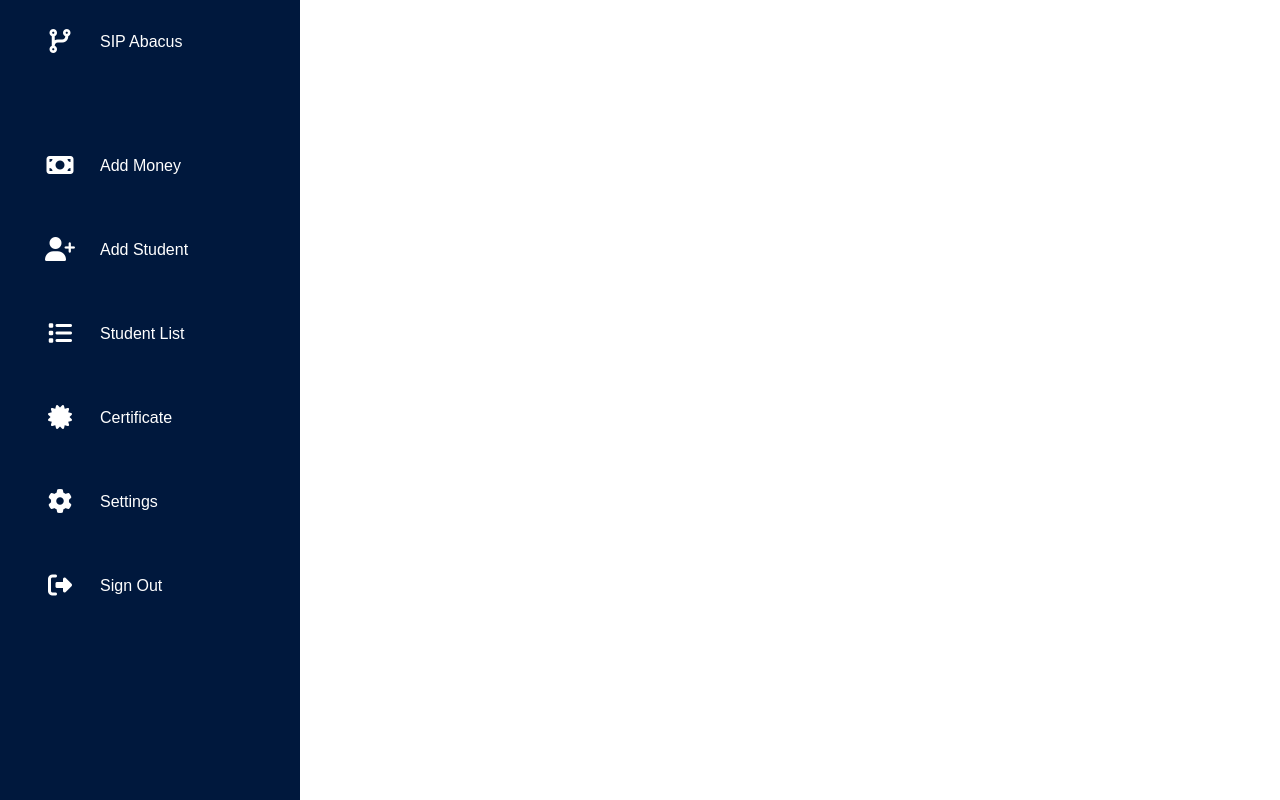
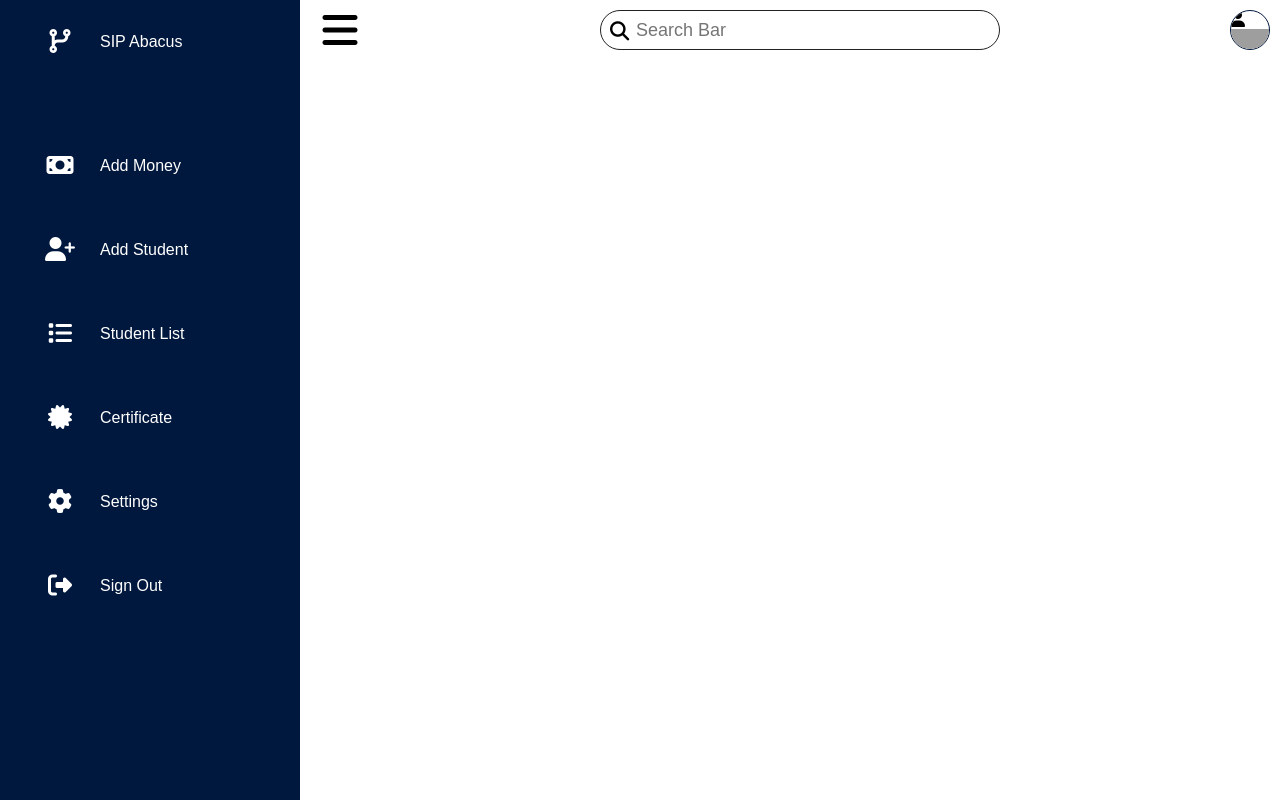
Before and after one commit to Suvam2005/SIP_ABACUS, a PHP site: page /SIP_ABACUS/admin/index.htm in a window 1280 px wide. Run offline with PHP 8.4, Linux system fonts and the light colour scheme; grey boxes are pictures that could not be loaded.

Commit message:
make function for tootle
make function for tootle

```diff
--- a/admin/assets/css/style.css
+++ b/admin/assets/css/style.css
@@ -138,3 +138,94 @@ body{
     position: none;
 
 }
+/* Main  */
+
+.main{
+    position: absolute;
+    width: calc(100% - 300px);
+    left: 300px;
+    min-height: 100vh;
+    background: var(--white);
+    /* transition: 0.5s; */
+}
+
+.main.active{
+    width: calc(100% - 80px);
+    left: 80px;
+}
+
+.topbar{
+    width: 100%;
+    height: 60px;
+    display: flex;
+    justify-content: space-between;
+    align-items: center;
+    padding: 0 10px;
+
+}
+
+.toggle{
+    position: relative;
+    width: 60px;
+    height: 60px;
+    display: flex;
+    justify-content: center;
+    align-items: center;
+    font-size: 2.5rem;
+    cursor: pointer;
+}
+
+.search{
+    position: relative;
+    width: 400px;
+    margin: 0 20px;
+}
+
+.search label{
+    position: relative;
+    width: 100%;
+
+}
+
+
+.search label input{
+    width: 100%;
+    height: 40px;
+    border-radius: 40px;
+    padding: 5px 20px;
+    padding-left: 35px;
+    font-size: 18px;
+    outline: none;
+    border: 1px solid var(--black);
+
+}
+
+
+.search label i{
+   position: absolute;
+   top: 0;
+   left: 10px;
+   font-size: 1.2rem;
+
+
+}
+
+.user{
+
+    position: relative;
+    width: 40px;
+    height: 40px;
+    border: 1px solid var(--secondary);
+    border-radius: 50%;
+    overflow: hidden;
+    cursor: pointer;
+}
+
+.user img{
+    position: relative;
+    top: 0;
+    left: 0;
+    width: 100%;
+    height: 100%;
+    object-fit: cover;
+}
--- a/admin/assets/js/main.js
+++ b/admin/assets/js/main.js
@@ -8,3 +8,17 @@ function activeLink(){
 };
 
 list.forEach((item) => item.addEventListener("mousehover", activeLink));
+
+
+// Menu Tootle
+
+let toggle = document.querySelector(".toggle");
+let navigation= document.querySelector(".navigation");
+let main = document.querySelector(".main");
+
+// toggle.onclick = function(){
+//     navigation.classList.toggle("active");
+//     main.classList.toggle("active");
+// }
+
+toggle.addEventListener("click", toggleFunction())
--- a/admin/index.htm
+++ b/admin/index.htm
@@ -10,7 +10,6 @@
 </head>
 
 <body>
-
     <div class="container">
         <div class="navigation">
             <ul>
@@ -79,9 +78,35 @@
 
             </ul>
         </div>
+
+        <!-- Main  -->
+        <div class="main">
+            <div class="topbar">
+
+                <div class="toggle">
+                    <i class="fa-solid fa-bars"></i> <!-- menu icon -->
+                </div>
+
+                <div class="search">
+                    <label>
+                        <i class="fa-solid fa-magnifying-glass"></i> <!-- search icon -->
+                        <input type="text" placeholder="Search Bar">
+                    </label>
+                </div>
+
+                <div class="user">
+                    <i class="fa-solid fa-user"></i> <!-- user icon -->
+                    <!-- OR image -->
+                    <img src="user.jpg" alt="userImage">
+                </div>
+
+            </div>
+        </div>
+
+
     </div>
 
-<script src="assets/js/main.js"></script>
+    <script src="assets/js/main.js"></script>
 
 
 </body>
```
